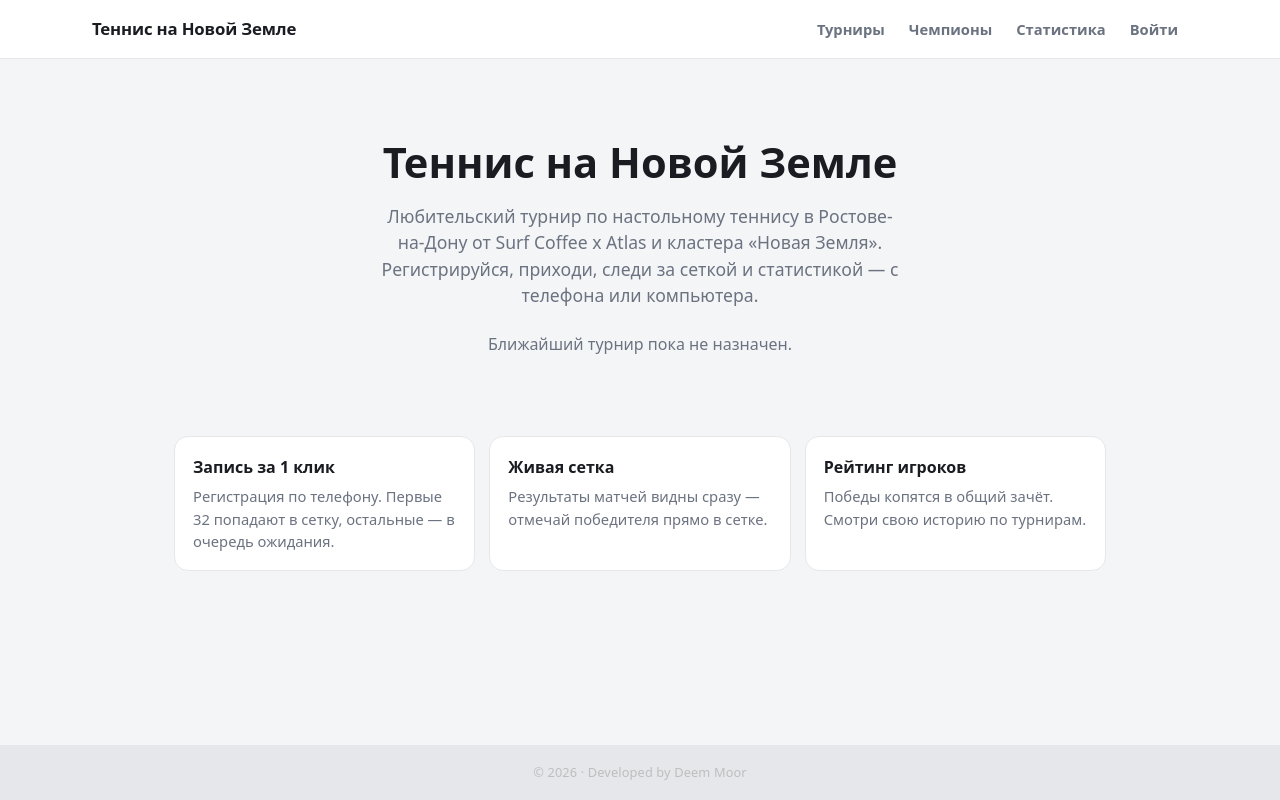
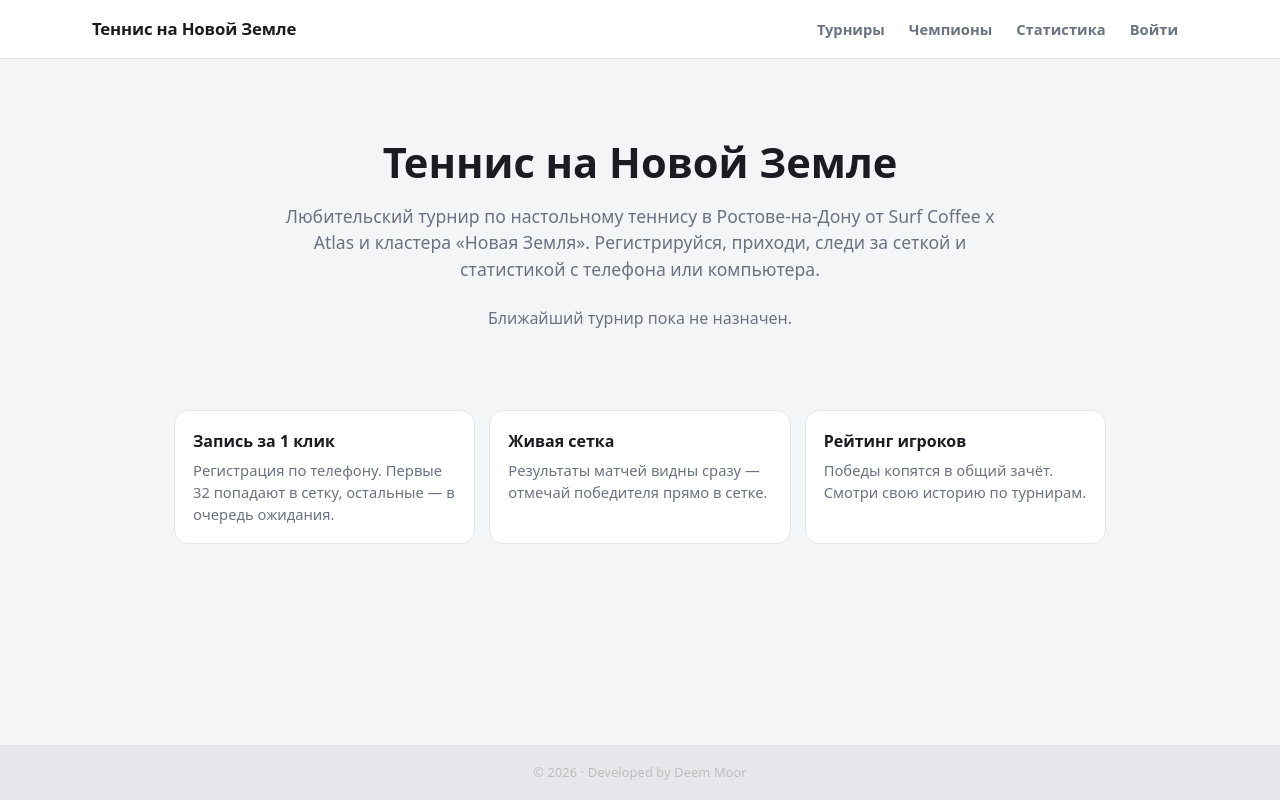
Before and after one commit to DeemMoor/tnz, a React (Vite) app in the folder frontend/: page / in a window 1280 px wide. Built offline with nearby package versions, Linux system fonts and the light colour scheme; no server answers.

Commit message:
hero-sub 720px, убрано тире в подзаголовке

```diff
--- a/frontend/src/App.css
+++ b/frontend/src/App.css
@@ -417,7 +417,7 @@ button.small {
 
 .hero-sub {
   color: var(--muted);
-  max-width: 520px;
+  max-width: 720px;
   margin: 0 auto 24px;
 }
 
--- a/frontend/src/pages/HomePage.tsx
+++ b/frontend/src/pages/HomePage.tsx
@@ -169,7 +169,7 @@ export default function HomePage() {
         <p className="hero-sub">
           Любительский турнир по настольному теннису в Ростове-на-Дону от Surf
           Coffee x Atlas и кластера «Новая Земля». Регистрируйся, приходи, следи за
-          сеткой и статистикой — с телефона или компьютера.
+          сеткой и статистикой с телефона или компьютера.
         </p>
 
         {!loading && renderTournamentCTA()}
```
